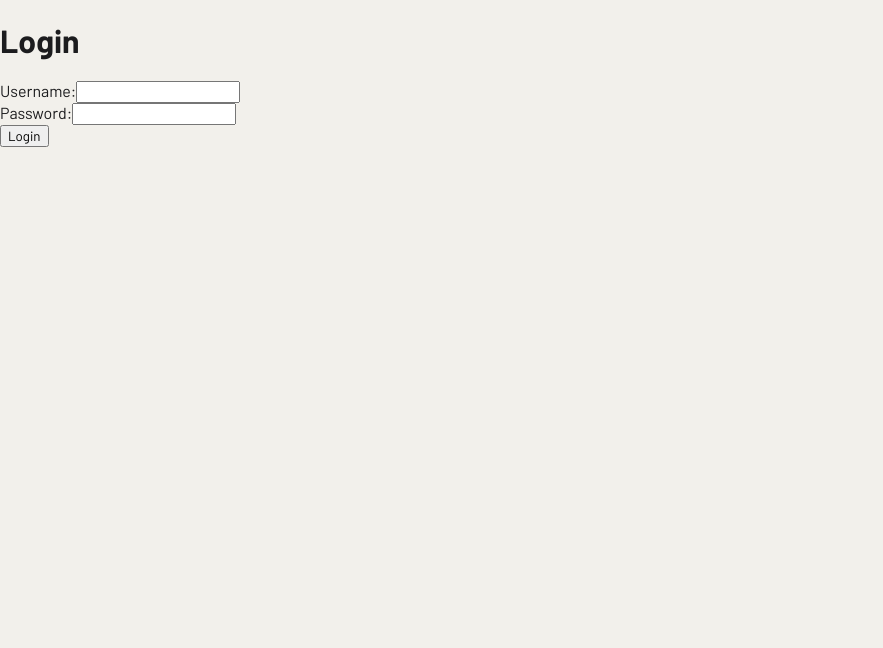
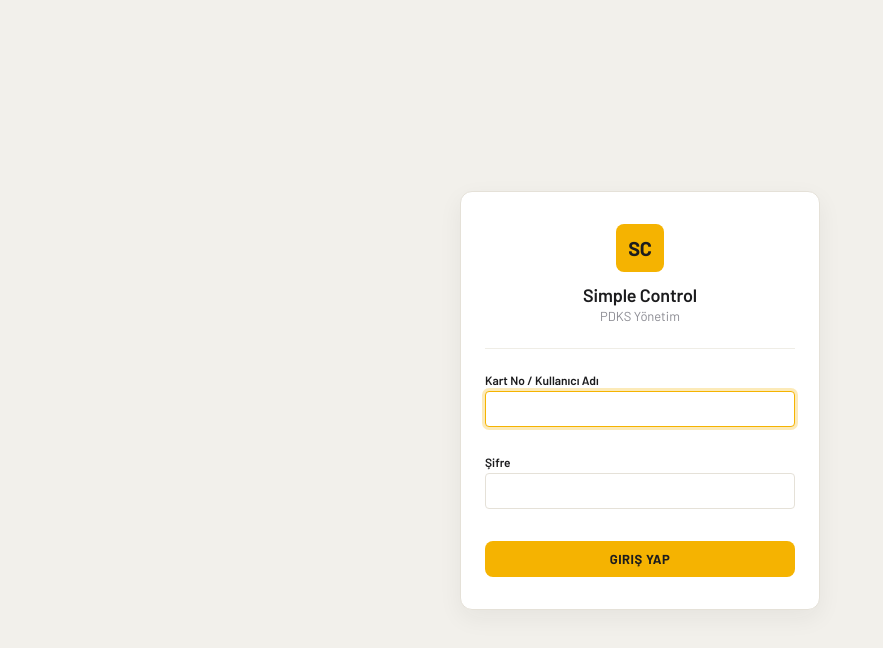
Before and after one commit to HalitACET/SimpleControlMVP, a React (Vite) app in the folder simple-control-web/: page /login in a window 1280 px wide. Shown: the top 648 px of the page, without its empty margins (0-883 px from the left). Built offline with nearby package versions, Linux system fonts and the light colour scheme; no server answers.

Commit message:
feat(web): redesign login screen, fix form error spacing

```diff
--- a/simple-control-web/index.html
+++ b/simple-control-web/index.html
@@ -7,7 +7,7 @@
     <link rel="preconnect" href="https://fonts.googleapis.com">
     <link rel="preconnect" href="https://fonts.gstatic.com" crossorigin>
     <link href="https://fonts.googleapis.com/css2?family=Barlow:wght@400;500;600;700&family=JetBrains+Mono:wght@400;500&display=swap" rel="stylesheet">
-    <title>Vite + React + TS</title>
+    <title>Simple Control</title>
   </head>
   <body>
     <div id="root"></div>
--- a/simple-control-web/src/components/ui/form/FormInput.tsx
+++ b/simple-control-web/src/components/ui/form/FormInput.tsx
@@ -18,7 +18,7 @@ const FormInput = forwardRef<HTMLInputElement, FormInputProps>(
           className={`${styles.input} ${isMono ? styles.inputMono : ''} ${error ? styles.inputError : ''} ${className || ''}`}
           {...props}
         />
-        <div className={styles.errorText}>{error}</div>
+        {error && <div className={styles.errorText}>{error}</div>}
         {hint && <div className={styles.hint}>{hint}</div>}
       </div>
     );
--- a/simple-control-web/src/components/ui/form/FormSelect.tsx
+++ b/simple-control-web/src/components/ui/form/FormSelect.tsx
@@ -30,7 +30,7 @@ const FormSelect = forwardRef<HTMLSelectElement, FormSelectProps>(
             </option>
           ))}
         </select>
-        <div className={styles.errorText}>{error}</div>
+        {error && <div className={styles.errorText}>{error}</div>}
         {hint && <div className={styles.hint}>{hint}</div>}
       </div>
     );
--- /dev/null
+++ b/simple-control-web/src/pages/Login.module.css
@@ -0,0 +1,133 @@
+.page {
+  display: flex;
+  align-items: center;
+  justify-content: center;
+  min-height: 100vh;
+  background-color: var(--color-bg-page);
+  padding: var(--space-xl);
+}
+
+.card {
+  width: 100%;
+  max-width: 360px;
+  background-color: var(--color-surface);
+  border: 1px solid var(--color-border);
+  border-radius: var(--radius-lg);
+  padding: var(--space-2xl) var(--space-xl);
+  box-shadow: 0 8px 24px rgba(28, 28, 30, 0.06);
+}
+
+.header {
+  display: flex;
+  flex-direction: column;
+  align-items: center;
+  margin-bottom: var(--space-xl);
+  text-align: center;
+}
+
+.logoIcon {
+  width: 48px;
+  height: 48px;
+  border-radius: var(--radius-md);
+  background-color: var(--color-accent);
+  display: flex;
+  align-items: center;
+  justify-content: center;
+  color: var(--color-text-primary);
+  font-size: 20px;
+  font-weight: var(--font-weight-bold);
+  letter-spacing: -0.02em;
+  margin-bottom: var(--space-md);
+}
+
+.title {
+  font-size: 18px;
+  font-weight: var(--font-weight-semibold);
+  letter-spacing: -0.01em;
+  color: var(--color-text-primary);
+  margin: 0 0 2px 0;
+}
+
+.subtitle {
+  font-size: var(--font-size-body);
+  color: var(--color-text-tertiary);
+}
+
+.divider {
+  height: 1px;
+  background-color: var(--color-border-light);
+  margin-bottom: var(--space-xl);
+}
+
+.form {
+  display: flex;
+  flex-direction: column;
+  gap: var(--space-lg);
+}
+
+.submitBtn {
+  margin-top: var(--space-xs);
+  height: 36px;
+  padding: 0 14px;
+  border: none;
+  border-radius: var(--radius-md);
+  background-color: var(--color-accent);
+  color: var(--color-text-primary);
+  font-size: var(--font-size-body);
+  font-weight: var(--font-weight-bold);
+  text-transform: uppercase;
+  letter-spacing: 0.04em;
+  cursor: pointer;
+  display: flex;
+  align-items: center;
+  justify-content: center;
+  gap: 8px;
+  width: 100%;
+  transition: background-color 0.15s ease;
+}
+
+.submitBtn:hover:not(:disabled) {
+  background-color: var(--color-accent-hover);
+}
+
+.submitBtn:active:not(:disabled) {
+  background-color: var(--color-accent-pressed);
+}
+
+.submitBtn:disabled {
+  background-color: #FDEFC4;
+  color: #C2A44B;
+  cursor: not-allowed;
+}
+
+.spinner {
+  width: 14px;
+  height: 14px;
+  border-radius: 50%;
+  border: 2px solid rgba(28, 28, 30, 0.28);
+  border-top-color: var(--color-text-primary);
+  animation: spin 0.7s linear infinite;
+}
+
+.submitBtn:disabled .spinner {
+  border-color: rgba(194, 164, 75, 0.28);
+  border-top-color: #C2A44B;
+}
+
+.errorBox {
+  background-color: var(--color-error-bg);
+  border: 1px solid var(--color-error);
+  color: var(--color-error);
+  padding: var(--space-md);
+  border-radius: var(--radius-md);
+  font-size: var(--font-size-body);
+  margin-bottom: var(--space-lg);
+  font-weight: var(--font-weight-medium);
+  text-align: center;
+}
+
+@keyframes spin {
+  to {
+    transform: rotate(360deg);
+  }
+}
--- a/simple-control-web/src/pages/Login.tsx
+++ b/simple-control-web/src/pages/Login.tsx
@@ -1,18 +1,27 @@
-import { useState } from 'react';
+import { useState, useRef, useEffect } from 'react';
 import { useNavigate } from 'react-router-dom';
 import api from '../api/axios';
-
 import { handleApiError } from '../utils/errorHandler';
+import FormInput from '../components/ui/form/FormInput';
+import styles from './Login.module.css';
 
 export default function Login() {
   const [username, setUsername] = useState('');
   const [password, setPassword] = useState('');
   const [error, setError] = useState('');
+  const [isLoading, setIsLoading] = useState(false);
   const navigate = useNavigate();
+  const usernameRef = useRef<HTMLInputElement>(null);
+
+  useEffect(() => {
+    usernameRef.current?.focus();
+  }, []);
 
   const handleLogin = async (e: React.FormEvent) => {
     e.preventDefault();
+    if (isLoading) return;
     setError('');
+    setIsLoading(true);
 
     try {
       const response = await api.post('/auth/login', {
@@ -28,32 +37,57 @@ export default function Login() {
       }
     } catch (err: unknown) {
       setError(handleApiError(err));
+    } finally {
+      setIsLoading(false);
     }
   };
 
   return (
-    <div>
-      <h1>Login</h1>
-      <form onSubmit={handleLogin}>
-        <div>
-          <label>Username:</label>
-          <input
+    <div className={styles.page}>
+      <div className={styles.card}>
+        <div className={styles.header}>
+          <div className={styles.logoIcon}>SC</div>
+          <h1 className={styles.title}>Simple Control</h1>
+          <div className={styles.subtitle}>PDKS Yönetim</div>
+        </div>
+
+        <div className={styles.divider}></div>
+
+        <form onSubmit={handleLogin} className={styles.form}>
+          <FormInput
+            ref={usernameRef}
+            label="Kart No / Kullanıcı Adı"
             type="text"
             value={username}
             onChange={(e) => setUsername(e.target.value)}
+            disabled={isLoading}
+            required
           />
-        </div>
-        <div>
-          <label>Password:</label>
-          <input
+          <FormInput
+            label="Şifre"
             type="password"
             value={password}
             onChange={(e) => setPassword(e.target.value)}
+            disabled={isLoading}
+            required
           />
-        </div>
-        <button type="submit">Login</button>
-      </form>
-      {error && <p style={{ color: 'red' }}>{error}</p>}
+          {error && <div className={styles.errorBox}>{error}</div>}
+          <button
+            type="submit"
+            className={styles.submitBtn}
+            disabled={isLoading}
+          >
+            {isLoading ? (
+              <>
+                <span className={styles.spinner}></span>
+                Giriş yapılıyor...
+              </>
+            ) : (
+              'Giriş Yap'
+            )}
+          </button>
+        </form>
+      </div>
     </div>
   );
 }
```
